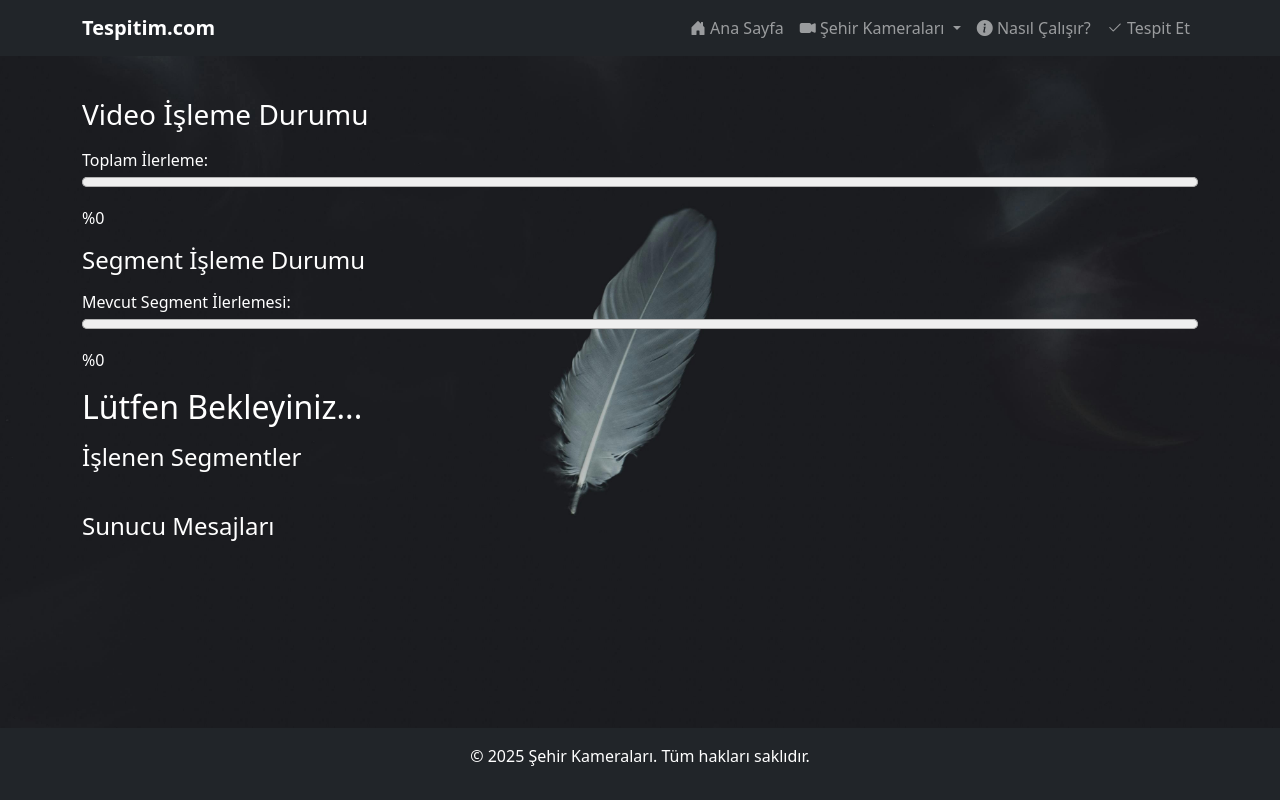
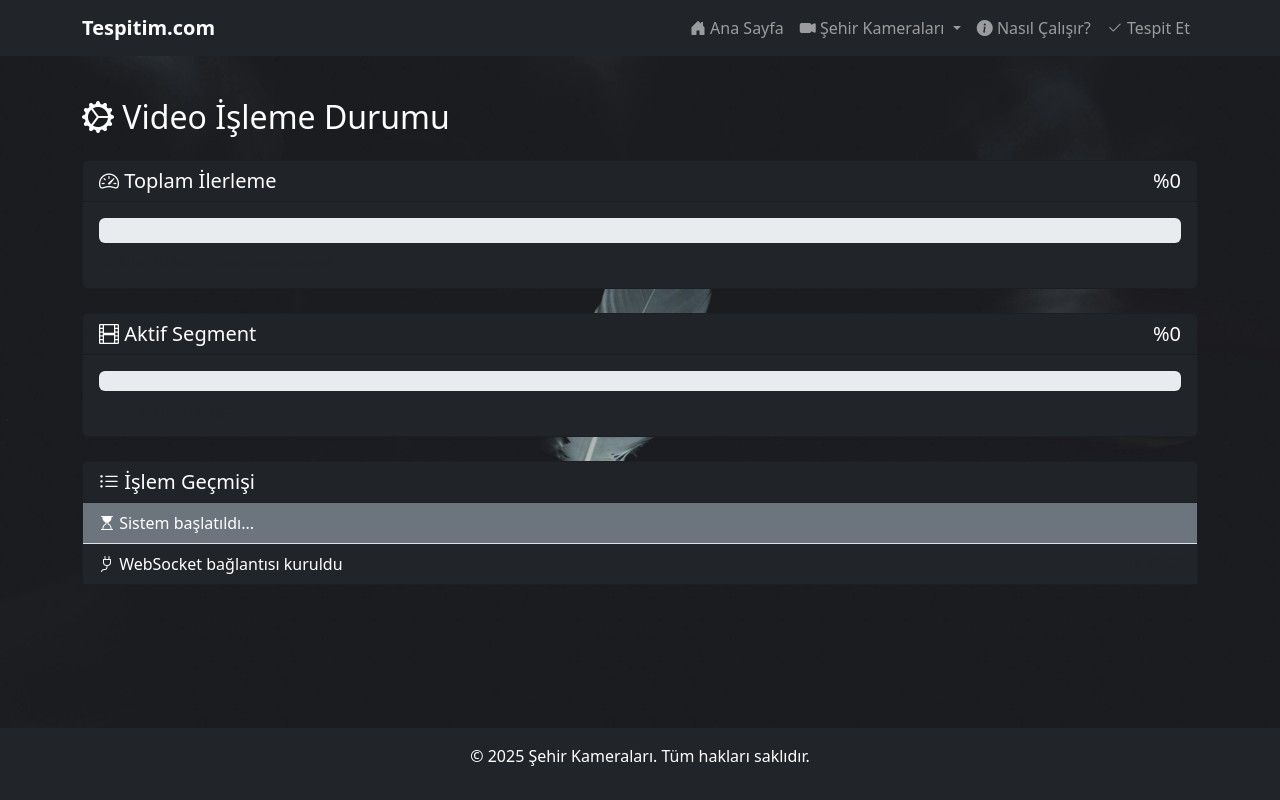
Before and after one commit to HuseyinErkek/DogDetectionApp, a Flask app: page /processing in a window 1280 px wide. Run offline with Flask 3, Linux system fonts and the light colour scheme; some libraries are stand-ins or nearby versions.

Commit message:
feature : gelistirme

```diff
--- a/templates/processing.html
+++ b/templates/processing.html
@@ -1,48 +1,194 @@
 {% extends 'base.html' %}
 
-{% block title %} İşleme Sırası {% endblock %}
+{% block title %}Video İşleme Durumu{% endblock %}
 
 {% block content %}
 <div class="container mt-5">
-    <h3 class="text-white mb-3">Video İşleme Durumu</h3>
+    <!-- Ana Başlık -->
+    <h2 class="text-white mb-4">
+        <i class="bi bi-gear-wide-connected"></i> Video İşleme Durumu
+    </h2>
 
-    <div class="text-white mb-3">
-        <span>Toplam İlerleme:</span>
-        <progress id="progressBar" value="0" max="100" style="width: 100%; height: 20px;" class="mb-2"></progress>
-        <span id="progressPercent">%0</span>
+    <!-- Ana İlerleme Çubuğu -->
+    <div class="card bg-dark text-white mb-4">
+        <div class="card-header">
+            <h5 class="mb-0">
+                <i class="bi bi-speedometer2"></i> Toplam İlerleme
+                <span id="progressPercent" class="float-end">%0</span>
+            </h5>
+        </div>
+        <div class="card-body">
+            <div class="progress" style="height: 25px;">
+                <div id="progressBar" class="progress-bar progress-bar-striped progress-bar-animated"
+                     role="progressbar" style="width: 0%">
+                </div>
+            </div>
+            <small class="text-muted mt-2 d-block">
+                <i class="bi bi-clock"></i> <span id="timeRemaining">Tahmini kalan süre: hesaplanıyor...</span>
+            </small>
+        </div>
     </div>
 
-    <h4 class="text-white mb-3">Segment İşleme Durumu</h4>
-
-    <div class="text-white mb-3">
-        <span>Mevcut Segment İlerlemesi:</span>
-        <progress id="segmentProgressBar" value="0" max="100" style="width: 100%; height: 20px;" class="mb-2"></progress>
-        <span id="segmentProgressPercent">%0</span>
+    <!-- Segment İlerleme -->
+    <div class="card bg-dark text-white mb-4">
+        <div class="card-header">
+            <h5 class="mb-0">
+                <i class="bi bi-film"></i> Aktif Segment
+                <span id="segmentProgressPercent" class="float-end">%0</span>
+            </h5>
+        </div>
+        <div class="card-body">
+            <div class="progress" style="height: 20px;">
+                <div id="segmentProgressBar" class="progress-bar"
+                     role="progressbar" style="width: 0%">
+                </div>
+            </div>
+            <small id="segmentName" class="text-muted mt-2 d-block">Segment hazırlanıyor...</small>
+        </div>
     </div>
 
-    <h2 class="text-white mb-3">Lütfen Bekleyiniz...</h2>
 
-    <div id="countdown" class="text-white mb-3"></div>
-
-    <h4 class="text-white mb-3">İşlenen Segmentler</h4>
-    <ul id="segmentList" class="list-group text-white">
-        {# Segmentler JS ile buraya eklenecek #}
-    </ul>
-
-    <div id="messages" class="mt-4 text-white">
-        <h4>Sunucu Mesajları</h4>
-        {# JS ile eklenecek #}
+    <!-- İşlem Tamamlandı Butonu (Başta Gizli) -->
+    <div id="successSection" class="text-center mt-4" style="display: none;">
+        <div class="alert alert-success">
+            <i class="bi bi-check-circle-fill"></i> Video işleme tamamlandı!
+        </div>
+        <a id="showResultBtn" href="#" class="btn btn-success btn-lg">
+            <i class="bi bi-play-fill"></i> Sonucu Görüntüle
+        </a>
     </div>
 
-    <div id="error-message" class="mt-4 alert alert-danger text-center" style="display: none;">
-        {# JS ile gösterilecek hata mesajı #}
+    <!-- Hata Mesajı -->
+    <div id="errorAlert" class="alert alert-danger mt-4" style="display: none;">
+        <i class="bi bi-exclamation-triangle-fill"></i>
+        <span id="errorText"></span>
     </div>
 
-    <div id="success-message" class="mt-4 alert alert-success text-center" style="display: none;">
-        {# JS ile gösterilecek başarı mesajı #}
+    <!-- İşlem Geçmişi -->
+    <div class="card bg-dark text-white mt-4">
+        <div class="card-header">
+            <h5 class="mb-0"><i class="bi bi-list-ul"></i> İşlem Geçmişi</h5>
+        </div>
+        <div class="card-body p-0">
+            <ul id="processLogs" class="list-group list-group-flush" style="max-height: 200px; overflow-y: auto;">
+                <li class="list-group-item bg-secondary text-white">
+                    <i class="bi bi-hourglass-top"></i> Sistem başlatıldı...
+                </li>
+            </ul>
+        </div>
     </div>
 </div>
 
+<!-- Socket.io Bağlantısı -->
 <script src="https://cdnjs.cloudflare.com/ajax/libs/socket.io/4.6.1/socket.io.min.js"></script>
-<script src="{{ url_for('static', filename='client.js') }}"></script>
-{% endblock content %}
+<script src="https://cdnjs.cloudflare.com/ajax/libs/moment.js/2.29.1/moment.min.js"></script>
+<link rel="stylesheet" href="https://cdn.jsdelivr.net/npm/bootstrap-icons@1.8.1/font/bootstrap-icons.css">
+
+<script>
+    // Socket Bağlantısı
+    const socket = io('http://' + window.location.hostname + ':5000');
+    let startTime = null;
+
+    // İlerleme Çubuklarını Güncelle
+    function updateProgress(barId, percentId, value) {
+        const bar = document.getElementById(barId);
+        const percentElement = document.getElementById(percentId);
+        const percent = Math.min(100, Math.max(0, value));
+
+        // Çubuk Güncelleme
+        bar.style.width = `${percent}%`;
+        percentElement.textContent = `%${percent.toFixed(1)}`;
+
+        // Renk Değişimi (kırmızı -> sarı -> yeşil)
+        bar.className = bar.className.replace(/bg-\w+/g, '');
+        if (percent < 30) {
+            bar.classList.add('bg-danger');
+        } else if (percent < 70) {
+            bar.classList.add('bg-warning');
+        } else {
+            bar.classList.add('bg-success');
+        }
+
+        // Tahmini süre hesaplama
+        if (barId === 'progressBar' && percent > 0) {
+            updateTimeEstimation(percent);
+        }
+    }
+
+    // Tahmini Kalan Süre
+    function updateTimeEstimation(progress) {
+        if (!startTime) startTime = new Date();
+
+        const elapsed = (new Date() - startTime) / 1000; // saniye
+        const remaining = (elapsed / progress) * (100 - progress);
+
+        document.getElementById('timeRemaining').textContent =
+            `Tahmini kalan süre: ${Math.round(remaining)} saniye`;
+    }
+
+    // Geçmişe Kayıt Ekle
+    function addLog(message, icon = 'bi-info-circle', type = 'info') {
+        const logEntry = document.createElement('li');
+        logEntry.className = `list-group-item ${type === 'error' ? 'list-group-item-danger' : 'bg-dark text-white'}`;
+        logEntry.innerHTML = `
+            <i class="bi ${icon}"></i> ${message}
+            <small class="float-end text-muted">${moment().format('HH:mm:ss')}</small>
+        `;
+        document.getElementById('processLogs').appendChild(logEntry);
+    }
+
+    // Socket Olayları
+    socket.on('progress', (data) => {
+        updateProgress('progressBar', 'progressPercent', data.progress);
+    });
+
+    socket.on('segment_progress', (data) => {
+        updateProgress('segmentProgressBar', 'segmentProgressPercent', data.segment_progress);
+    });
+
+    socket.on('segment_started', (data) => {
+        document.getElementById('segmentName').textContent = data.filename;
+        addLog(`Yeni segment başladı: ${data.filename}`, 'bi-play-fill');
+    });
+
+    socket.on('processing_complete', (data) => {
+        if (data.success) {
+            updateProgress('progressBar', 'progressPercent', 100);
+            updateProgress('segmentProgressBar', 'segmentProgressPercent', 100);
+            document.getElementById('successSection').style.display = 'block';
+            addLog('İşlem başarıyla tamamlandı!', 'bi-check2-circle', 'success');
+
+            document.getElementById('showResultBtn').onclick = () => {
+                window.location.href = `/upload_success?video=${encodeURIComponent(data.processed_filename)}`;
+            };
+        } else {
+            document.getElementById('errorText').textContent = data.message;
+            document.getElementById('errorAlert').style.display = 'block';
+            addLog(`Hata: ${data.message}`, 'bi-exclamation-triangle', 'error');
+        }
+    });
+
+    // Sayfa yüklendiğinde başlangıç zamanını ayarla
+    document.addEventListener('DOMContentLoaded', () => {
+        startTime = new Date();
+        addLog('WebSocket bağlantısı kuruldu', 'bi-plug');
+    });
+</script>
+
+<style>
+    .progress-bar {
+        transition: width 0.5s ease;
+    }
+    #successSection {
+        animation: fadeIn 0.5s ease-out;
+    }
+    #processLogs {
+        scrollbar-width: thin;
+        scrollbar-color: #495057 #212529;
+    }
+    @keyframes fadeIn {
+        from { opacity: 0; transform: translateY(20px); }
+        to { opacity: 1; transform: translateY(0); }
+    }
+</style>
+{% endblock %}
```
